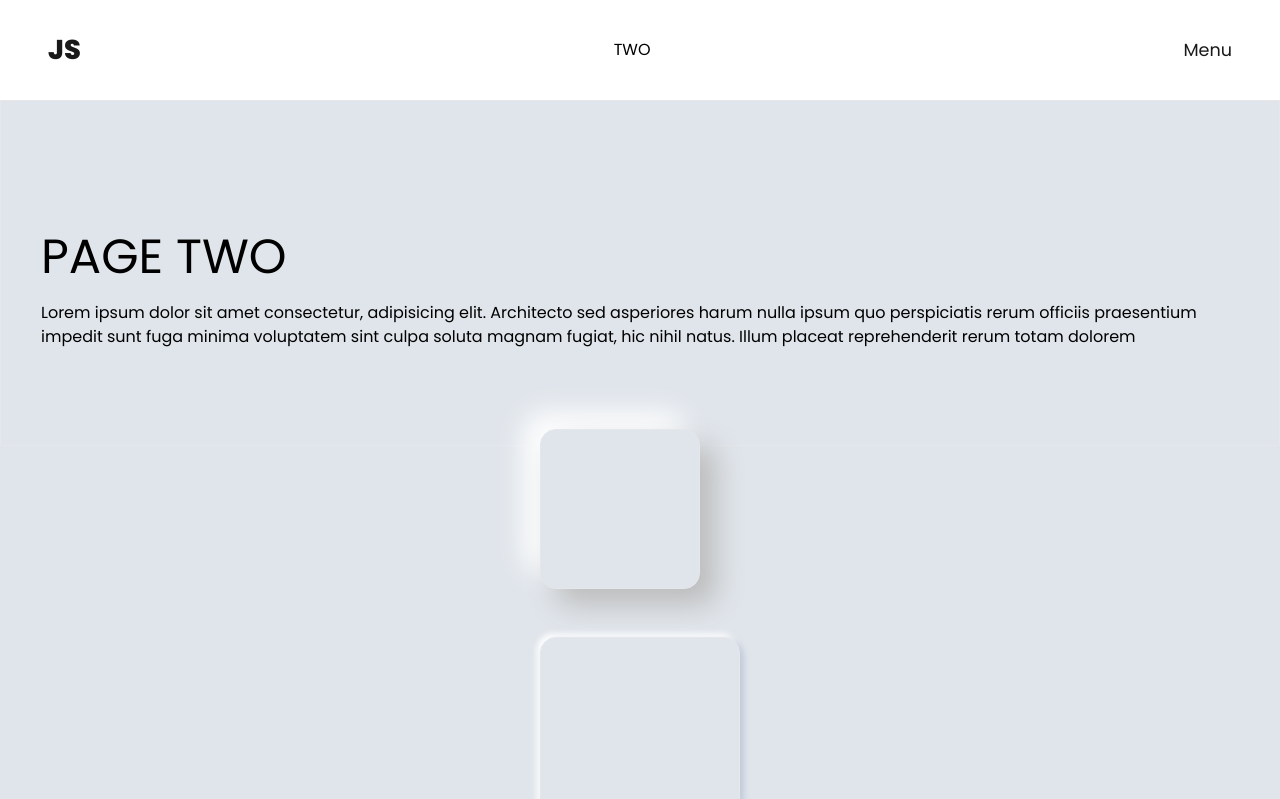
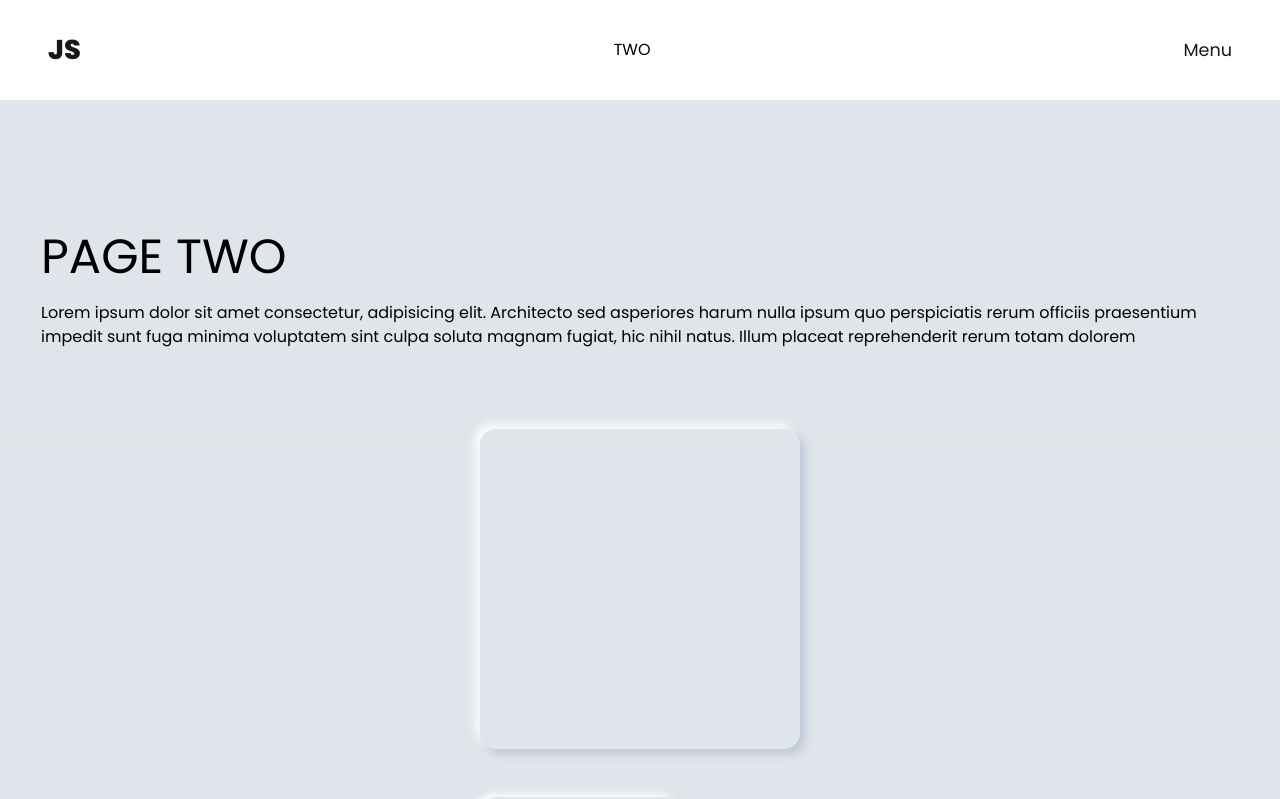
Before and after one commit to Delanoor/gsap-practice-3, a Next.js app: page /second in a window 1280 px wide. Shown: the top 799 px of the page. Built offline with nearby package versions, Linux system fonts and the light colour scheme.

Commit message:
add neumorphism

```diff
--- a/pages/second.js
+++ b/pages/second.js
@@ -41,9 +41,12 @@ export default function second() {
           {/* neumorphism */}
           <div className="relative mt-10 h-[1rem]">
             <div
-              className="border h-[10rem] w-[10rem]
-            rounded-[1rem] bg-[#e0e5eb]
-            shadow-[1rem_1rem_1.8rem_#bcbcbc,-1rem_-1rem_1.8rem_#ffffff]"
+              className="border h-[20rem] w-[20rem]
+            rounded-[1rem]
+            shadow-[0.3rem_0.3rem_0.6rem_rgba(163,177,198,0.6),-0.3rem_-0.3rem_0.6rem_#ffffff]
+            hover:shadow-[inset_0.3rem_0.3rem_0.6rem_rgba(163,177,198,0.6),inset_-0.3rem_-0.3rem_0.6rem_#ffffff]
+            transition-shadow duration-700 ease-in-out
+            "
             />
             <div
               className="mt-[3rem] border h-[200px] w-[200px]
```
